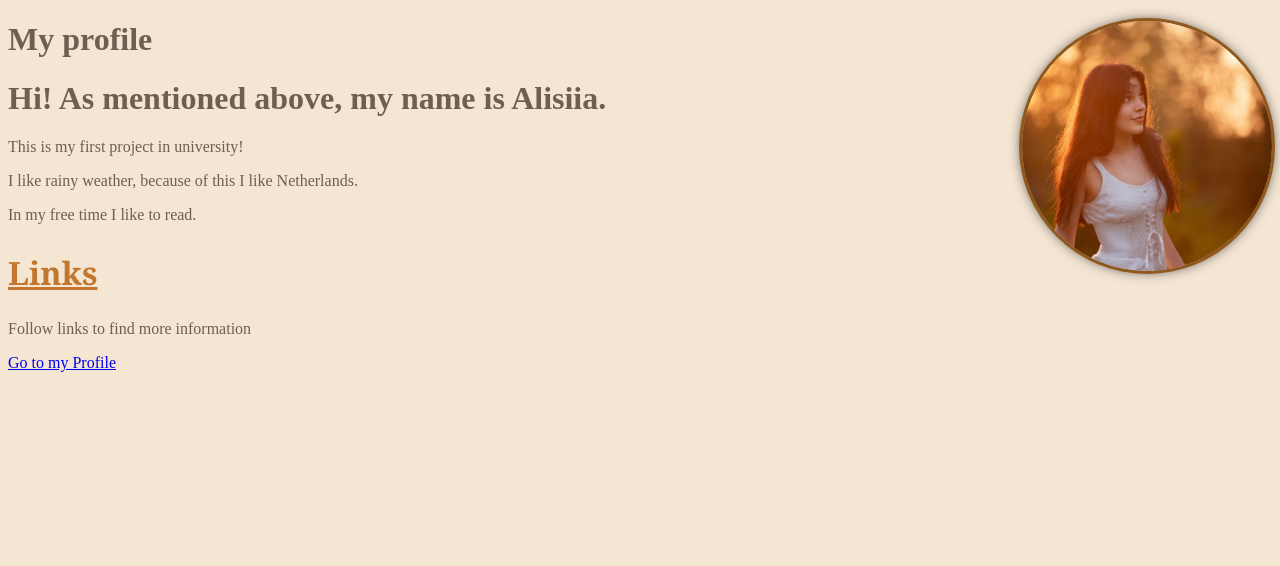
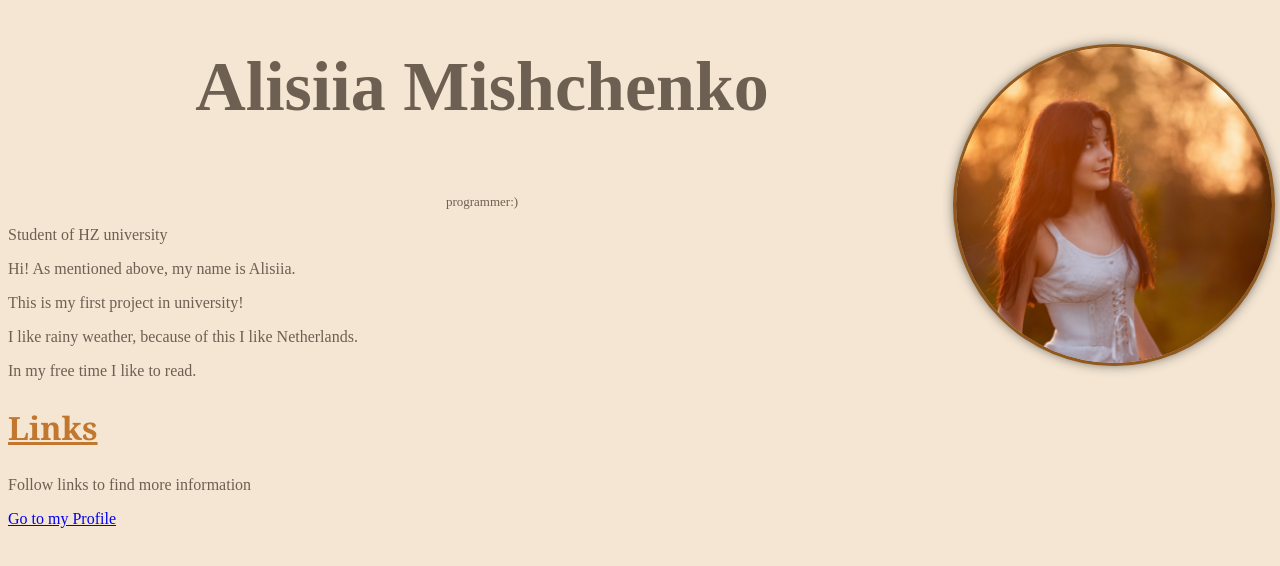
Before and after one commit to alisiia02/profile, a plain HTML site: page profile.html in a window 1280 px wide. Drawn offline with Linux system fonts and the light colour scheme.

Commit message:
Small changes

```diff
--- a/profile.html
+++ b/profile.html
@@ -5,9 +5,20 @@
       <link href="style.css" rel="stylesheet">
   </head>
   <body>
-    <img src="IMG_5009.png" align="right" width="250" height="250" alt="" class="round" /> <h1>My profile</h1>
-    <h1>Hi! As mentioned above, my name is Alisiia.</h1>
+    <img src="IMG_5009.png" alt="" class="round">
 
+    <h1 class="name">
+    Alisiia Mishchenko
+    </h1>
+    <p class="introduction">
+      programmer:)
+    </p>
+    <p class="addition">
+      Student of HZ university
+    </p>
+    <p class="text">
+      Hi! As mentioned above, my name is Alisiia.
+    </p>
     <p>This is my first project in university!</p>
 
     <p>I like rainy weather, because of this I like Netherlands.</p>
--- a/style.css
+++ b/style.css
@@ -1,12 +1,33 @@
 body {
     background-color: #f5e6d3;
     color: #6d5f52;
-  }
+}
 
-  .round {
-    border-radius: 200px;
-    box-shadow: 0 0 0 3px rgb(144, 88, 28), 0 0 13px #333;
-   }
+.round {
+  border-radius: 200px;
+  box-shadow: 0 0 0 3px rgb(144, 88, 28), 0 0 13px #333;
+  max-width: 25%;
+  max-height: 25%;
+  float: right;
+  width: auto;
+}
+.name {
+  padding: 0 20px 20px 0;
+  font-size: 70px;
+  box-align: left;
+  text-align: center;
+}
+
+.introduction {
+font-size: 13px;
+text-align: center;
+}
+.addition
+
+.text {
+   align="bottom"
+}
+
 h2 {
     color: #c1772d;
     ;
```
